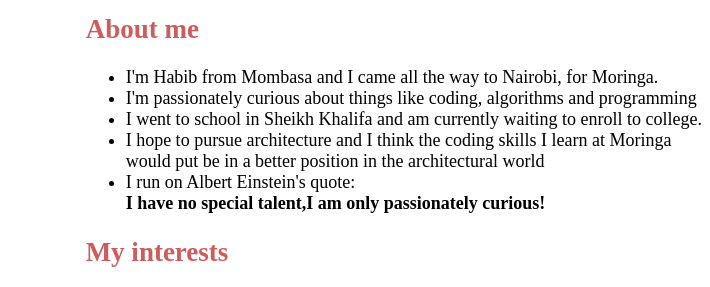
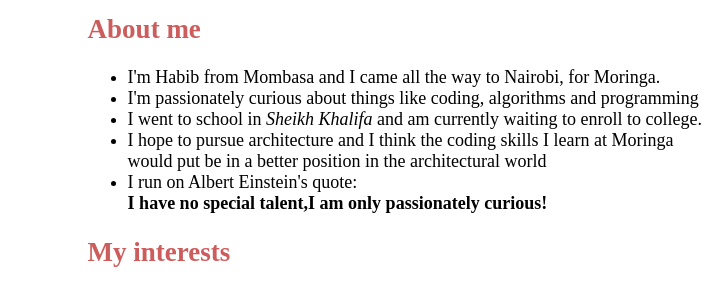
Before and after one commit to Johnonyango/portfolio-project, a plain HTML site: page index.html in a window 1280 px wide. Shown: the part 680-967 px from the top of the page, 570-1280 px from the left. Drawn offline with Linux system fonts and the light colour scheme; a web font is replaced by a local one.

Commit message:
incorporate an em tag on education

```diff
--- a/index.html
+++ b/index.html
@@ -24,7 +24,7 @@
         <ul>
           <li>I'm Habib from Mombasa and I came all the way to Nairobi, for Moringa.</li>
           <li>I'm passionately curious about things like coding, algorithms and programming</li>
-          <li>I went to school in Sheikh Khalifa and am currently waiting to enroll to college.</li>
+          <li>I went to school in <em>Sheikh Khalifa</em> and am currently waiting to enroll to college.</li>
           <li>I hope to pursue architecture and I think the coding skills I learn at Moringa<br>would put be in a better position in the architectural world</li>
           <li>I run on Albert Einstein's quote:<br><strong>I have no special talent,I am only passionately curious!</strong></li>
         </ul>
```
